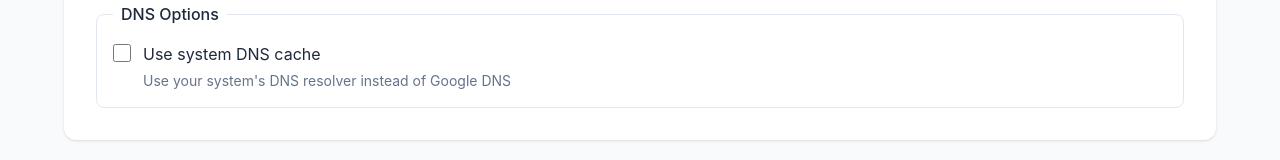
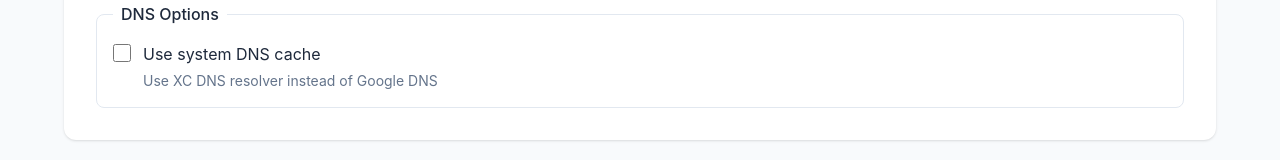
Before and after one commit to Mikej81/http-keepalive, a plain HTML site: page public/index.html in a window 1280 px wide. Shown: the part 321-481 px from the top of the page. Drawn offline with nearby package versions, Linux system fonts and the light colour scheme.

Commit message:
dns html

```diff
--- a/public/index.html
+++ b/public/index.html
@@ -80,7 +80,7 @@
                                     class="form__checkbox-input">
                                 <span class="form__checkbox-label">
                                     Use system DNS cache
-                                    <span class="form__help-text">Use your system's DNS resolver instead of Google
+                                    <span class="form__help-text">Use XC DNS resolver instead of Google
                                         DNS</span>
                                 </span>
                             </label>
```
